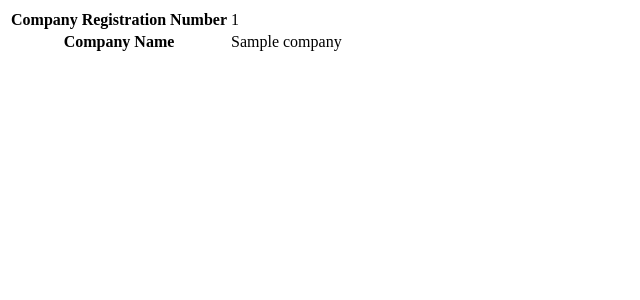
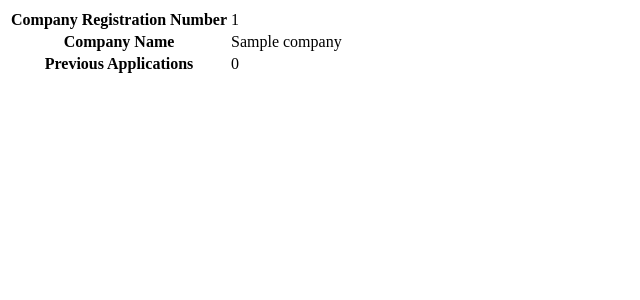
Before and after one commit to uktrade/trade-access-program, a Django app: template web/grant_applications/templates/grant_applications/company_table.html in a window 1280 px wide. Shown: the top 300 px of the page, without its empty margins (0-640 px from the left). Run offline with Django 3.2, Linux system fonts and the light colour scheme; the template is opened without the code that fills it: values that come from a table or form of the project are taken from there, others are empty; tables that the repository leaves empty hold one stand-in row (values such as "Sample post"); parts of the project's set-up code (start-up, migrations or seed data) failed here and were passed over.

Commit message:
Add previous application count to company information page

```diff
--- a/web/grant_applications/templates/grant_applications/company_table.html
+++ b/web/grant_applications/templates/grant_applications/company_table.html
@@ -13,5 +13,11 @@
         <td class="govuk-table__cell">{{ company.name }}</td>
       </tr>
     </tbody>
+    <tbody class="govuk-table__body">
+      <tr class="govuk-table__row">
+        <th scope="row" class="govuk-table__header">Previous Applications</th>
+        <td class="govuk-table__cell">{{ company.grantapplication_set|length }}</td>
+      </tr>
+    </tbody>
   </table>
 {% endif %}
--- a/web/grant_applications/views.py
+++ b/web/grant_applications/views.py
@@ -4,7 +4,6 @@ from django.utils.translation import gettext_lazy as _
 from django.views.generic import UpdateView, CreateView
 from django.views.generic.base import TemplateView
 
-from web.companies.serializers import CompanySerializer
 from web.companies.services import DnbServiceClient
 from web.core.exceptions import DnbServiceClientException
 from web.core.view_mixins import PageContextMixin, SuccessUrlObjectPkMixin
@@ -14,6 +13,7 @@ from web.grant_applications.forms import (
     StateAidForm, ExportExperienceForm, AboutYourBusinessForm, ApplicationReviewForm
 )
 from web.grant_applications.models import GrantApplication
+from web.grant_applications.serializers import CompanySerializer
 from web.grant_applications.services import generate_summary_of_form_fields
 from web.grant_management.flows import GrantManagementFlow
 
@@ -68,7 +68,8 @@ class AboutYourBusinessView(PageContextMixin, SuccessUrlObjectPkMixin, UpdateVie
 
     def get_context_data(self, **kwargs):
         context = super().get_context_data(**kwargs)
-        context['company'] = CompanySerializer(instance=self.object.company).data
+        company_serializer = CompanySerializer(instance=self.object.company)
+        context['company'] = company_serializer.data
         return context
 
 
```
Also changed, not shown: web/grant_applications/serializers.py (added, +10 -0 lines), web/grant_applications/tests/test_views.py (+11 -0 lines).
